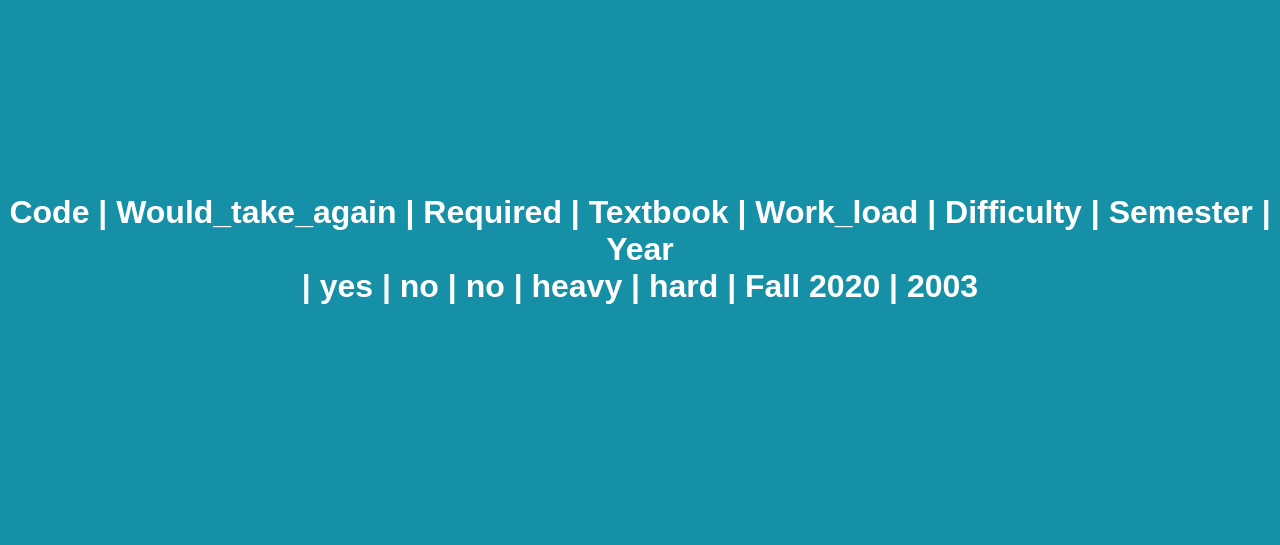
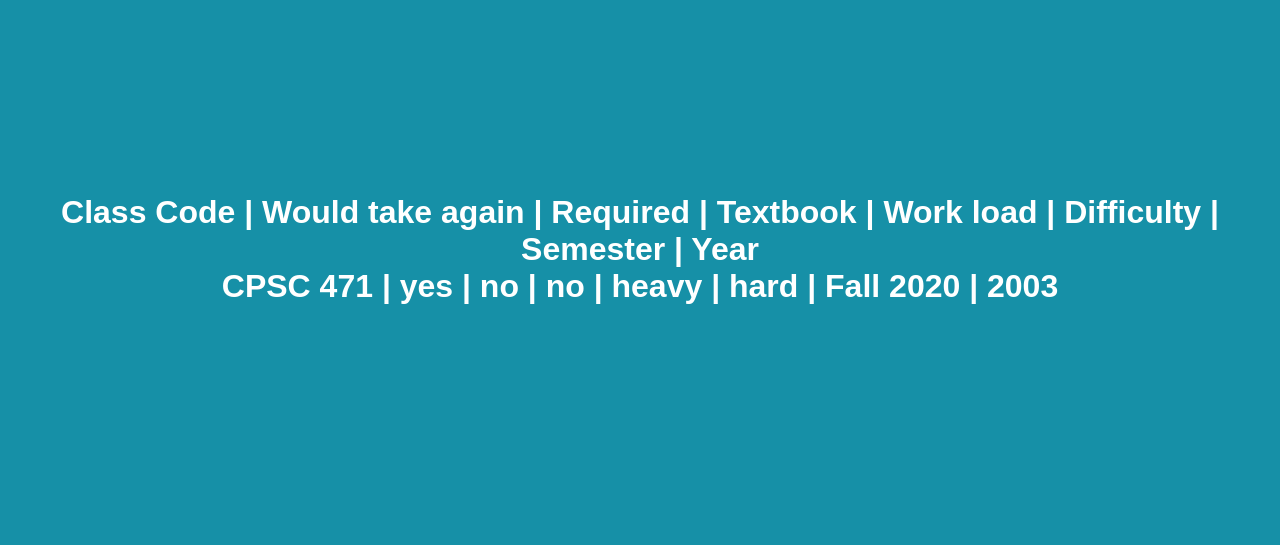
Before and after one commit to matthewJarrams/CPSC-471-Project, a PHP site: page /search-reviews.php in a window 1280 px wide. Shown: the part 159-704 px from the top of the page. Run offline with PHP 8.4, Linux system fonts and the light colour scheme; a user stored in the database is signed in; data comes from the database, SQL or seed files in the repository; data that the repository does not hold is empty.

Commit message:
Update search-reviews.php

```diff
--- a/CourseReviewer/search-reviews.php
+++ b/CourseReviewer/search-reviews.php
@@ -31,13 +31,13 @@ if (isset($_SESSION['ID']) && isset($_SESSION['Username'])) {
 
 
         // Print Header
-        echo  'Code' . "  |  " . 'Would_take_again' . "  |  " . 'Required' . "  |  " .
-                  'Textbook' . "  |  " . 'Work_load' . "  |  " . 'Difficulty' . "  |  " .
+        echo  'Class Code' . "  | " . 'Would take again' . "  |  " . 'Required' . "  |  " .
+                  'Textbook' . "  |  " . 'Work load' . "  |  " . 'Difficulty' . "  |  " .
                   'Semester' . "  |  " . 'Year' ."<br>";
 
         // Print out each entry in given course code
         while($row = mysqli_fetch_assoc($result)) {
-            echo  $row['Code'] . "  |  " . $row['Would_take_again'] . "  |  " . $row['Required'] . "  |  " .
+            echo  $row['Class_code'] . "  |  " . $row['Would_take_again'] . "  |  " . $row['Required'] . "  |  " .
                   $row['Textbook'] . "  |  " . $row['Work_load'] . "  |  " . $row['Difficulty'] . "  |  " .
                   $row['Semester'] . "  |  " . $row['Year'] ."<br>";
 
```
